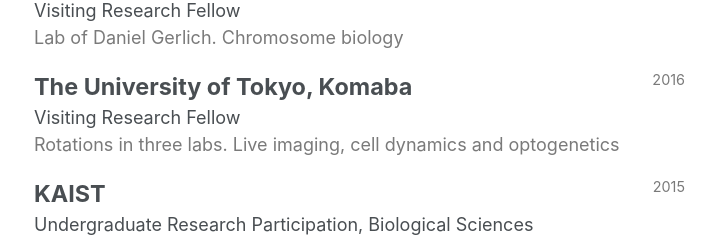
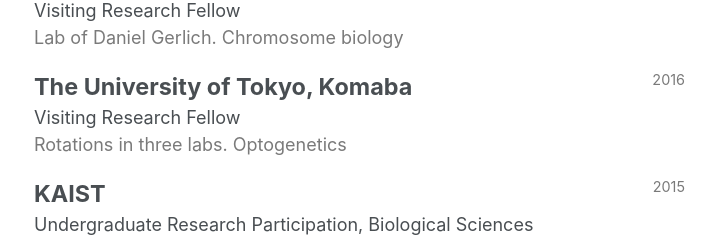
Before and after one commit to borrisHUBO/borrishubo.github.io, a plain HTML site: page cv.html in a window 1280 px wide. Shown: the part 1219-1454 px from the top of the page, 367-1083 px from the left. Drawn offline with Linux system fonts and the light colour scheme; some icons are missing.

Commit message:
CV: shorten UTokyo research line
Co-Authored-By: Claude Fable 5.2 <noreply@anthropic.com>

```diff
--- a/cv.html
+++ b/cv.html
@@ -103,7 +103,7 @@
       <div>
         <p><b>The University of Tokyo, Komaba</b><span class="when">2016</span></p>
         Visiting Research Fellow
-        <div class="d">Rotations in three labs. Live imaging, cell dynamics and optogenetics</div>
+        <div class="d">Rotations in three labs. Optogenetics</div>
       </div>
     </div>
     <div class="cv-row">
```
